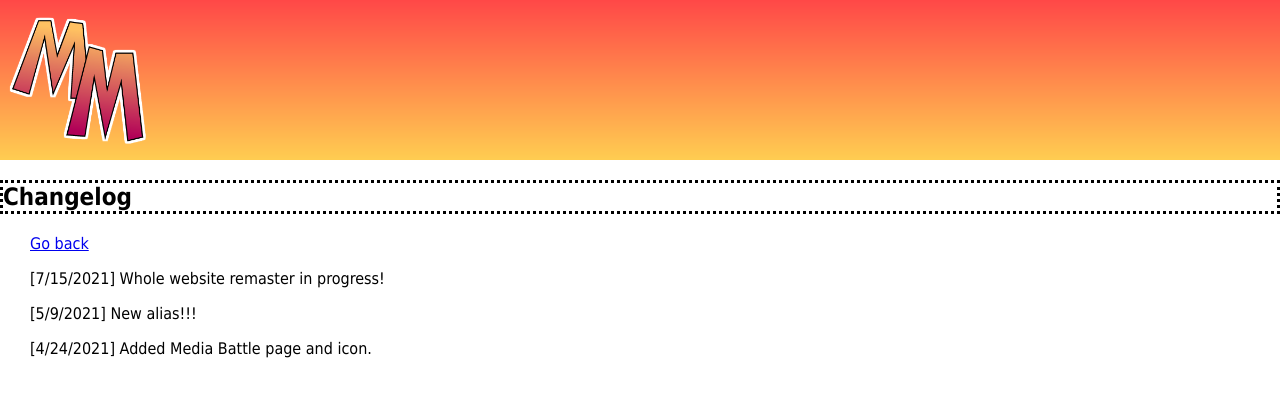
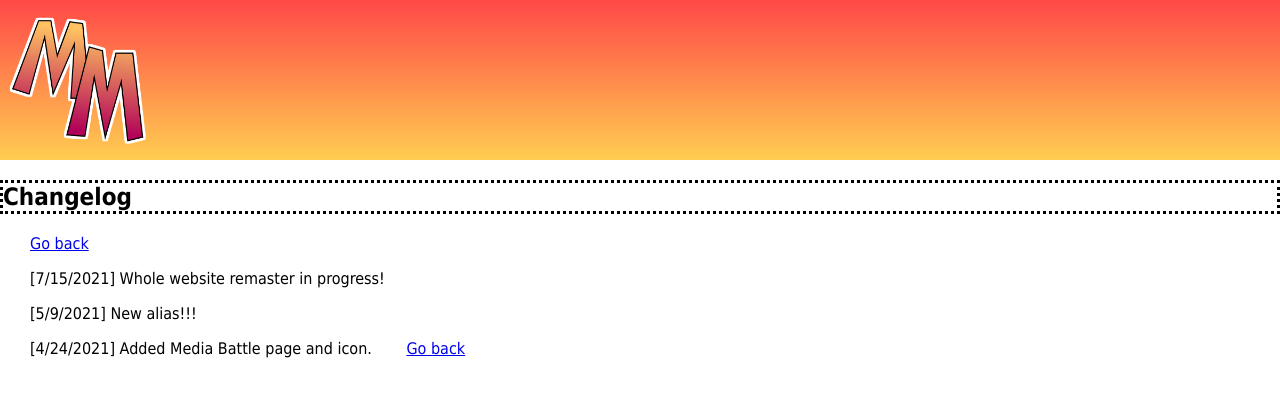
Before and after one commit to fristo-oregano/miscellaneousmisadventures, a plain HTML site: page other pages/changelog.html in a window 1280 px wide. Drawn offline with Linux system fonts and the light colour scheme.

Commit message:
Add files via upload

```diff
--- a/other pages/changelog.html
+++ b/other pages/changelog.html
@@ -32,5 +32,7 @@
 		<p style="padding-left: 30px;">[7/15/2021] Whole website remaster in progress!</p>
 		<p style="padding-left: 30px;">[5/9/2021] New alias!!!
 		<p style="padding-left: 30px;">[4/24/2021] Added Media Battle page and icon.
+
+		<a style="padding-left: 30px;" href="https://fristo-oregano.github.io/miscellaneousmisadventures/">Go back</a>
 	</body>
 </html>
```
